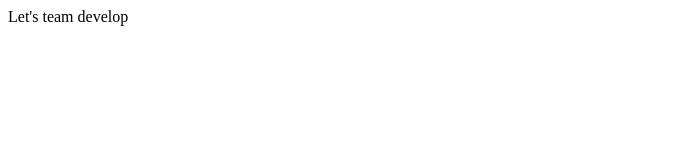
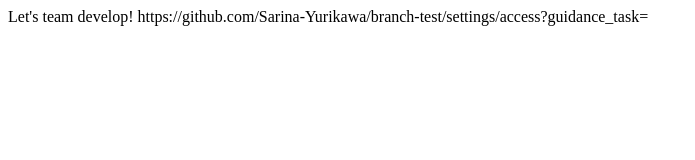
Before and after one commit to Mizuki-Torii/practice2-2, a plain HTML site: page index.html in a window 1280 px wide. Shown: the whole page, without its empty margins (0-695 px from the left). Drawn offline with Linux system fonts and the light colour scheme.

Commit message:
コミット2回目

```diff
--- a/index.html
+++ b/index.html
@@ -5,5 +5,6 @@
                 <title>プロフィールの作成</title>
         </head>
         <body>
-                Let's team develop
+                Let's team develop!
+		https://github.com/Sarina-Yurikawa/branch-test/settings/access?guidance_task=
         </body>
```
